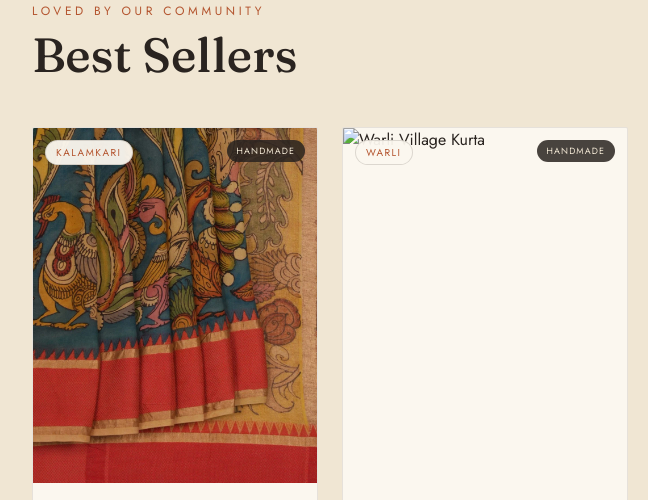
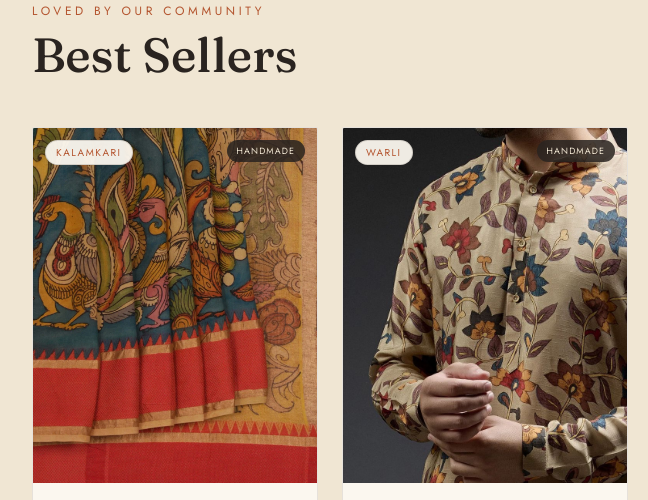
Before and after one commit to artbioom/artbioom123, a plain HTML site: page index.html in a window 1280 px wide. Shown: the part 2039-2539 px from the top of the page, 0-648 px from the left. Drawn offline with nearby package versions, Linux system fonts and the light colour scheme.

Commit message:
Fix typo in image filename for Warli Village Kurta

```diff
--- a/index.html
+++ b/index.html
@@ -742,7 +742,7 @@
       ] },
     { id: 2, name: "Warli Village Kurta", style: "Warli", category: "Kurta", price: 2199,
       images: [
-        "png21.jpeg",
+        "pmg21.jpeg",
   "png22.jpeg",
   "png23.jpeg",
   "png24.jpeg"
```
